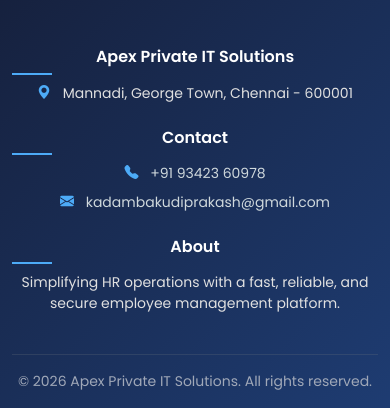
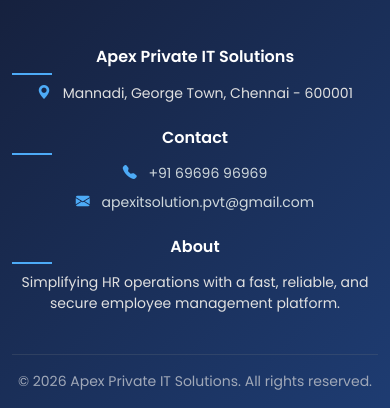
Before and after one commit to prakashrkp/employee-management-system, a Django app: page / in a window 390 px wide. Shown: the part 1343-1751 px from the top of the page. Run offline with Django 5.2, Linux system fonts and the light colour scheme.

Commit message:
Update contact email and phone

```diff
--- a/employee/templates/base.html
+++ b/employee/templates/base.html
@@ -18,7 +18,6 @@
             background-color: #f4f6f9;
         }
 
-        /* Navbar */
         .custom-navbar {
             background: linear-gradient(135deg, #1e3c72, #2a5298);
             box-shadow: 0 2px 10px rgba(0,0,0,0.15);
@@ -52,13 +51,11 @@
             transform: translateY(-2px);
         }
 
-        /* Alert messages */
         .alert {
             border-radius: 10px;
             font-weight: 500;
         }
 
-        /* Footer */
         .custom-footer {
             background: linear-gradient(135deg, #16213e, #1e3c72);
             color: #e0e0e0;
@@ -95,7 +92,6 @@
             color: #4dabf7;
         }
 
-        /* Hiring banner */
         .hiring-banner {
             background: linear-gradient(135deg, #0f3460, #16213e);
             border-top: 2px solid #4dabf7;
@@ -115,7 +111,6 @@
             transform: translateY(-2px);
         }
 
-        /* Dashboard */
         .dashboard-hero {
             background: linear-gradient(135deg, #1e3c72, #2a5298);
             box-shadow: 0 4px 20px rgba(0,0,0,0.15);
@@ -192,7 +187,7 @@
       Join Apex Private IT Solutions. We're looking for talented Python Full Stack Developers
       to build great products with us. Send your resume and we'll get in touch.
     </p>
-    <a href="mailto:kadambakudiprakash@gmail.com?subject=Job%20Application%20-%20Python%20Full%20Stack%20Developer"
+    <a href="mailto:apexitsolution.pvt@gmail.com?subject=Job%20Application%20-%20Python%20Full%20Stack%20Developer"
        class="btn btn-hire px-4">
       <i class="bi bi-envelope-paper-fill me-2"></i>Send Your Resume
     </a>
@@ -216,11 +211,11 @@
         <h6>Contact</h6>
         <p class="mb-2 small">
           <i class="bi bi-telephone-fill footer-icon me-2"></i>
-          <a href="tel:+919342360978">+91 93423 60978</a>
+          <a href="tel:+916969696969">+91 69696 96969</a>
         </p>
         <p class="mb-0 small">
           <i class="bi bi-envelope-fill footer-icon me-2"></i>
-          <a href="mailto:kadambakudiprakash@gmail.com">kadambakudiprakash@gmail.com</a>
+          <a href="mailto:apexitsolution.pvt@gmail.com">apexitsolution.pvt@gmail.com</a>
         </p>
       </div>
 
```
